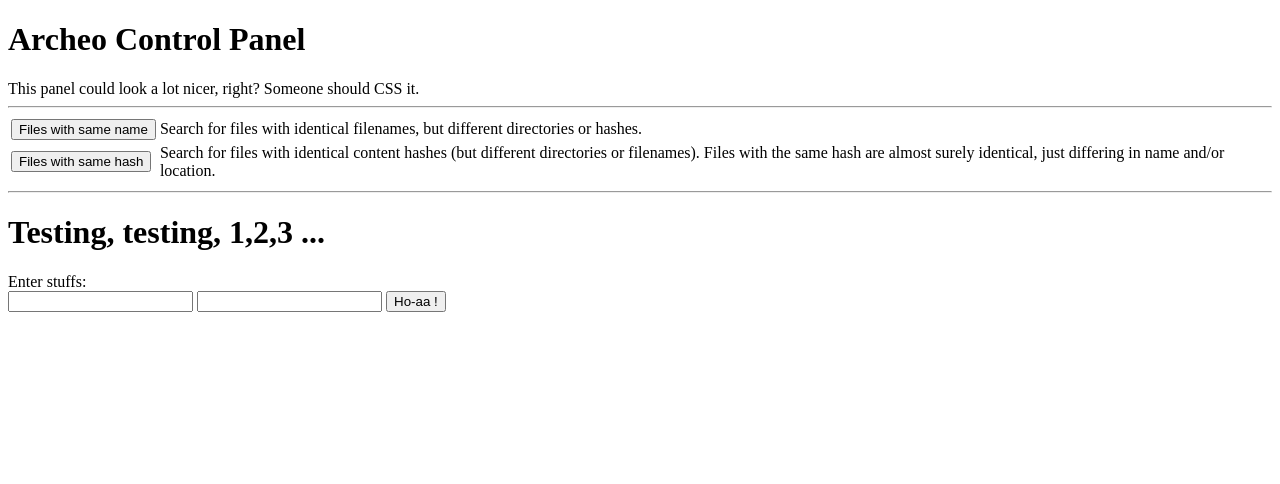
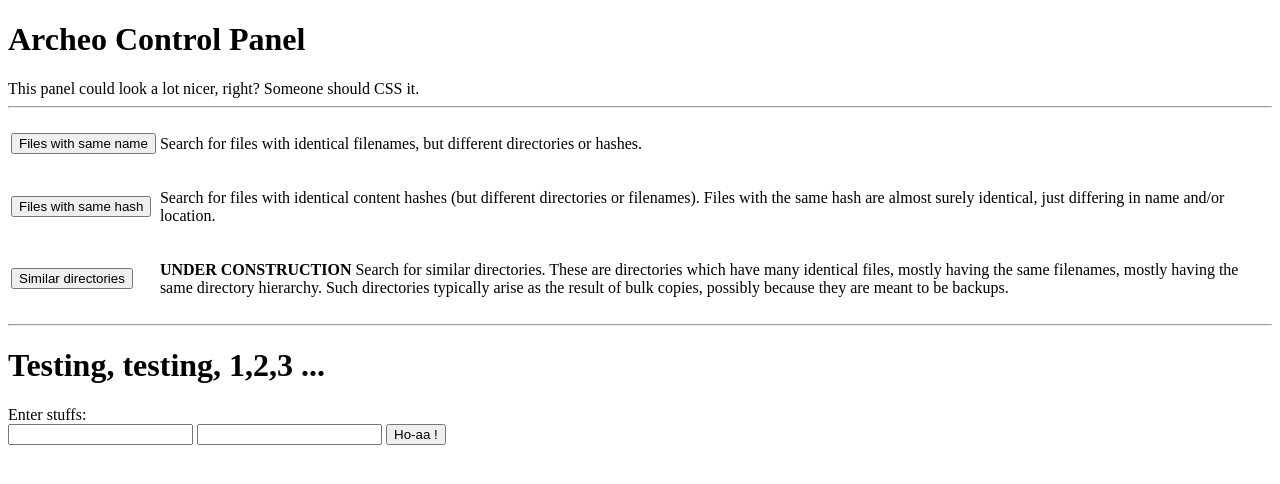
Before and after one commit to linas/archeo, a Python web app: template src/webui/templates/index.html in a window 1280 px wide. Shown: the top 484 px of the page. Run offline with Jinja, Linux system fonts and the light colour scheme; the template is opened without the code that fills it, so the values that code supplies are empty.

Commit message:
Scaffolding for similar dirs

```diff
--- a/src/webui/templates/index.html
+++ b/src/webui/templates/index.html
@@ -16,8 +16,10 @@ This panel could look a lot nicer, right? Someone should CSS it.
     </form>
   </td>
   <td>
+<p>
     Search for files with identical filenames, but different
     directories or hashes.
+<p>
   </td>
 </tr>
 <tr>
@@ -27,9 +29,28 @@ This panel could look a lot nicer, right? Someone should CSS it.
     </form>
   </td>
   <td>
+<p>
     Search for files with identical content hashes (but different
     directories or filenames). Files with the same hash are almost
     surely identical, just differing in name and/or location.
+<p>
+  </td>
+</tr>
+<tr>
+  <td>
+    <form action="similar-dirs" method="POST">
+        <input type="submit" name="sim-dirs" value="Similar directories">
+    </form>
+  </td>
+  <td>
+<p>
+    <b>UNDER CONSTRUCTION</b>
+    Search for similar directories. These are directories which have
+    many identical files, mostly having the same filenames, mostly
+    having the same directory hierarchy. Such directories typically
+    arise as the result of bulk copies, possibly because they are
+    meant to be backups.
+<p>
   </td>
 </tr>
 </tbody>
```
Also changed, not shown: src/webui/home_page.py (+10 -0 lines), src/webui/similar_dirs.py (added, +18 -0 lines).
